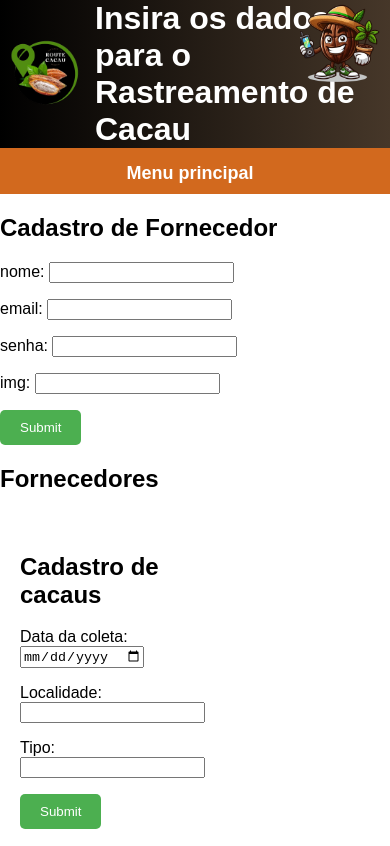
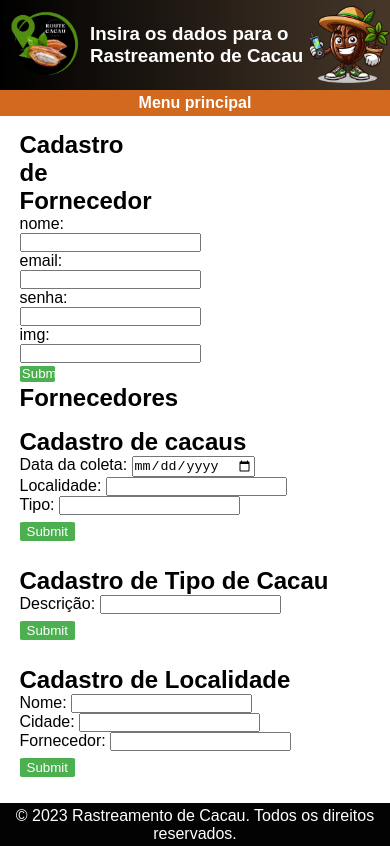
Before and after one commit to amiralo01/Route_Cacau, a website: page src/LEAFLET/html/insert.html in a window 390 px wide. Shown: the top 846 px of the page. Drawn offline with nearby package versions, Linux system fonts and the light colour scheme; no server answers.

Commit message:
responsive (tracking and insert) and API needs

```diff
--- a/src/LEAFLET/css/index.css
+++ b/src/LEAFLET/css/index.css
@@ -477,8 +477,7 @@ div .transport img {
 div.Mousse img,
 div.Brownie img,
 div.Brigadeiro img{
-    display: block;
-    width: 400px;
+    width: 100%;
     height: 70%;
     margin: 0 auto;
     margin-top: 1%;
@@ -599,11 +598,16 @@ div.Brigadeiro img{
     margin-bottom: 2%;
 }
 
+img{
+    width: 20%;
+    height: 20%;
+}
+.cream{
+    clip-path: circle(40% at 50% 50%);
+}
 .All_industryproducts {
     display: flex;
-    justify-content: space-between;
-    width: 100%;
-    height: 250px;
+    justify-content: space-evenly;
 }
 
 .All_industryproducts img {
--- a/src/LEAFLET/css/insert.css
+++ b/src/LEAFLET/css/insert.css
@@ -1,55 +1,56 @@
-.logo {
-    width: 90px; /* Ajuste o tamanho conforme necessário */
-    height: auto; /* Isso garante que a proporção da imagem seja mantida */
-    margin-right: 5px; /* Ajuste a margem conforme necessário para separar a logo do texto */
+*{
+    margin: 0;
+    padding: 0;
 }
 
 body {
-    margin: 0;
     font-family: Arial, sans-serif;
+    height: 100vh;
+    display: flex;
+    flex-direction: column;
+    justify-content: space-between;
+}
+
+.logo {
+    width: 90px;
+    height: auto;
 }
 
 .header-container {
     display: flex;
     align-items: center;
+    width: 100%;
+    justify-content: space-evenly;
     background: linear-gradient(to right, #000000, #463729);
     color: #fff;
 }
 
-.header-container h1 {
-    margin: 0;
-}
-
 .cacaue {
-    position: absolute;
     top: 2px;
     right: 10px;
     width: 80px;
     height: auto;
-    z-index: 999;
 }
 
 .header-main nav ul {
     list-style-type: none;
-    padding: 10px;
-    margin: 0;
+    padding: 1%;
+    margin-bottom: 4%;
     text-align: center;
     background-color:chocolate;
 }
 
 .header-main nav li {
-    display: inline-block;
-    margin-right: 10px;
+    margin: 0;
 }
 
 .header-main nav a {
     text-decoration: none;
     color: #fff;
     font-weight: bold;
-    font-size: 18px;
+    font-size: 100%;
     transition: color 0.3s ease;
-    display: block;
-    margin-top: 5px;
+    margin-top: 2%;
 }
 
 .header-main nav a:hover {
@@ -62,50 +63,63 @@ body {
 }
 
 .fornecedor-group {
-    width: 100%;
-    margin-bottom: 20px;
+    width: 30%;
+    margin-bottom: 4%;
+    margin-left: 5%;
+}
+
+.fornecedor-group input[type="submit"] {
+    background-color: #4CAF50;
+    color: white;
+    padding: 0.5% 2%;
+    border-radius: 7%;
+    text-align: center;
+    cursor: pointer;
+    margin-top: 2%;
+    margin-bottom: 2%;
+    border: none;
+    width: 30%;
+}
+
+.fornecedor-group input[type="submit"]:hover {
+    background-color: #06680b;
 }
 
 .form-group {
-    flex-basis: calc(25% - 20px);
-    margin-right: 25px;
-    margin-left: 20px;
-    margin-bottom: 20px;
+    flex-basis: calc(20% - 10%);
+    margin-right: 5%;
+    margin-left: 5%;
+    margin-bottom: 5%;
+}
+
+.form-group input[type="submit"] {
+    background-color: #4CAF50;
+    color: white;
+    padding: 0.5% 2%;
+    border: none;
+    border-radius: 7%;
+    text-align: center;
+    cursor: pointer;
+    margin-top: 2%;
+    margin-bottom: 2%;
+}
+
+.form-group input[type="submit"]:hover {
+    background-color: #06680b;
 }
 
 form {
     width: 100%;
 }
 
-/* Estilo para os botões de submit */
-input[type="submit"] {
-    background-color: #4CAF50;
-    color: white;
-    padding: 10px 20px;
-    border: none;
-    border-radius: 5px;
-    cursor: pointer;
-}
-
-input[type="submit"]:hover {
-    background-color: #45a049;
-}
-
-h1 {
-    margin-bottom: 10px;
-}
-
 span {
-    display: block;
-    margin-bottom: 5px;
+    margin-bottom: 6%;
 }
 
 footer {
     background-color: #030303;
     color: #fff;
     text-align: center;
-    padding: 10px;
-    /*position: fixed;*/
-    bottom: 0;
-    width: 98,5%;
+    width: 98%;
+    padding: 1%;
 }
--- a/src/LEAFLET/css/tracking.css
+++ b/src/LEAFLET/css/tracking.css
@@ -1,7 +1,21 @@
+*{
+    margin: 0;
+    padding: 0;
+}
+
+body {
+    font-family: Arial, sans-serif;
+    background: linear-gradient(to bottom, #ffe4d1, #ffffff);
+    height: 100vh;
+    display: flex;
+    flex-direction: column;
+    justify-content: space-between;
+}
+
 .logo {
-    width: 90px; /* Ajuste o tamanho conforme necessário */
-    height: auto; /* Isso garante que a proporção da imagem seja mantida */
-    margin-right: 5px; /* Ajuste a margem conforme necessário para separar a logo do texto */
+    width: 90px;
+    height: auto;
+    margin-right: -5px;
 }
 #map{
     height: 400px;
@@ -13,30 +27,20 @@
     border-radius: 10px;
 }
 
-body {
-    margin: 0;
-    font-family: Arial, sans-serif;
-    background: linear-gradient(to bottom, #ffe4d1, #ffffff);
-}
-
 .header-container {
     display: flex;
     align-items: center;
+    width: 100%;
+    justify-content: space-evenly;
     background: linear-gradient(to right, #000000, #463729);
     color: #fff;
 }
 
-.header-container h1 {
-    margin: 0; /* Remove a margem padrão do h1 */
-}
-
 .cacaue {
-    position: absolute;
     top: 2px;
     right: 10px;
     width: 80px;
     height: auto;
-    z-index: 999;
 }
 
 .Fornecedor_Cacau {
@@ -57,7 +61,6 @@ footer {
     background-color: #030303;
     color: #fff;
     text-align: center;
-    padding: 10px;
-    bottom: 0;
     width: 98,5%;
+    padding: 1%;
 }
--- a/src/LEAFLET/html/insert.html
+++ b/src/LEAFLET/html/insert.html
@@ -15,7 +15,7 @@
     <header>
         <div class="header-container">
             <img src="../../../Img/Route_logo.png" alt="Logo do Route Cacau" class="logo">
-            <h1>Insira os dados para o Rastreamento de Cacau</h1>
+            <h3>Insira os dados para o Rastreamento de Cacau</h3>
             <div class="sub-header">
                 <img src="../../../Img/Mascote.png" alt="mascote" class="cacaue">
             </div>
@@ -29,8 +29,7 @@
         </div>
     </header>
 
-    <div class="container">
-
+    <div class="Fornecedor_cd">
         <div class="fornecedor-group">
             <form onsubmit="savedata(); return false;">
                 <h2> Cadastro de Fornecedor</h2>
@@ -48,6 +47,9 @@
                     <!-- Os dados da API serão exibidos aqui -->
                 </ul>
             </div>
+        </div>
+
+    <div class="container">
 
         </div>
 
@@ -62,7 +64,7 @@
             </form>
         </div>
 
-        <div clas="form-group">
+        <div class="form-group">
             <form onsubmit="savecocoatype(); return false;">
                 <h2> Cadastro de Tipo de Cacau </h2>
                 <p>Descrição: <input id="descricao" type="text"></p>
--- a/src/LEAFLET/js/insert.js
+++ b/src/LEAFLET/js/insert.js
@@ -88,3 +88,5 @@ function savelocal() {
     axios.post('http://[::1]:3000/localidades', local);
 
 }
+
+console.log(axios.post('http://[::1]:3000/fornecedors', data));
```
Also changed, not shown: src/LEAFLET/html/tracking.html (+1 -1 lines), README.md, 1 other file.
